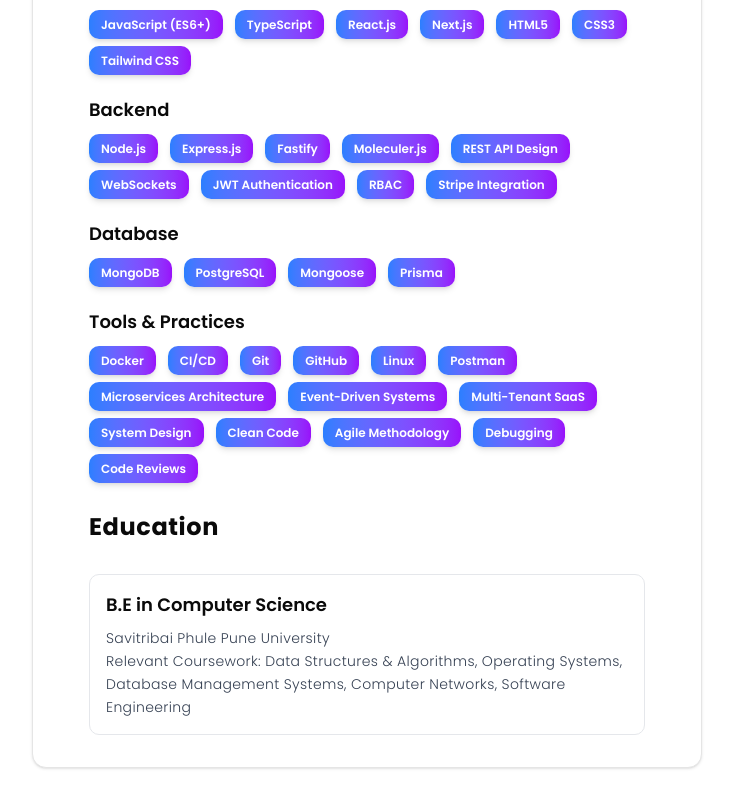
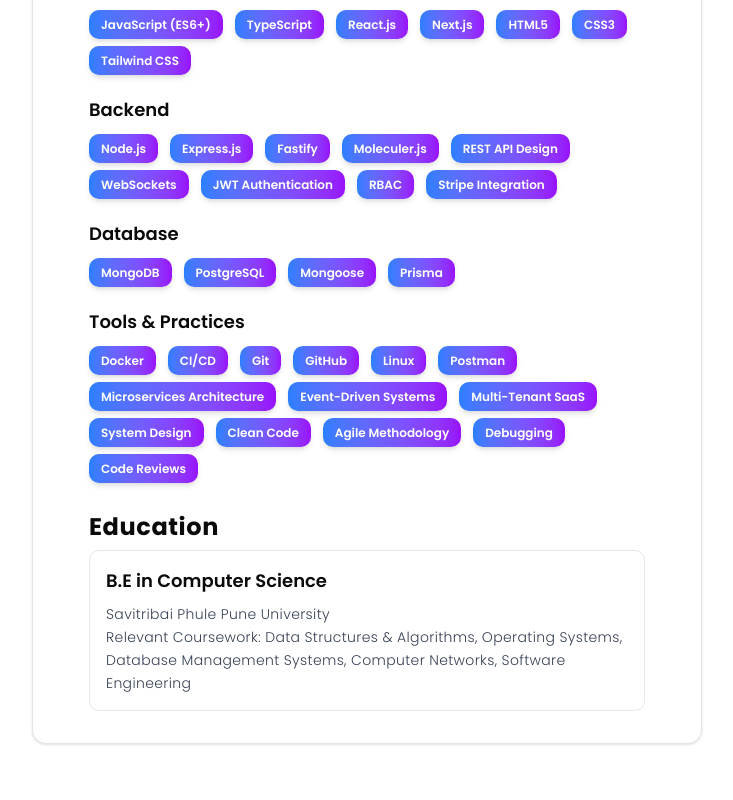
Before and after one commit to AshishS2509/portfolio, a Next.js app: page / in a window 1280 px wide. Shown: the part 2073-2873 px from the top of the page, without its empty margins (466-1199 px from the left). After the commit the page ends 2849 px from the top, so only its background shows below. Built offline with nearby package versions, Linux system fonts and the light colour scheme.

Commit message:
Fix spacing

```diff
--- a/src/components/education.tsx
+++ b/src/components/education.tsx
@@ -14,12 +14,11 @@
 };
 function Education() {
   return (
-    <>
-      <CardTitle id="education">
+    <section aria-labelledby="education" id="education">
+      <CardTitle>
         <h2>Education</h2>
       </CardTitle>
       <CardContent>
-        <div className="space-y-4">
         {educationData.education.map((education) => {
           return (
             <div
@@ -32,9 +31,8 @@
             </div>
           );
         })}
-        </div>
       </CardContent>
-    </>
+    </section>
   );
 }
 
```
Lines whose indentation alone changed are shown as unchanged.
